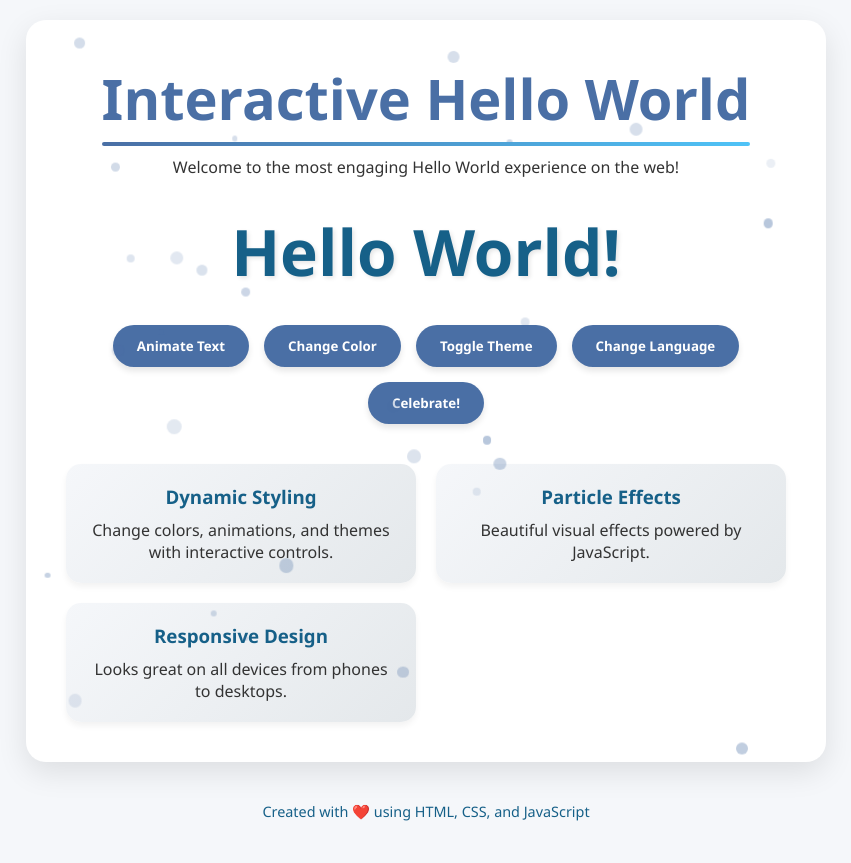
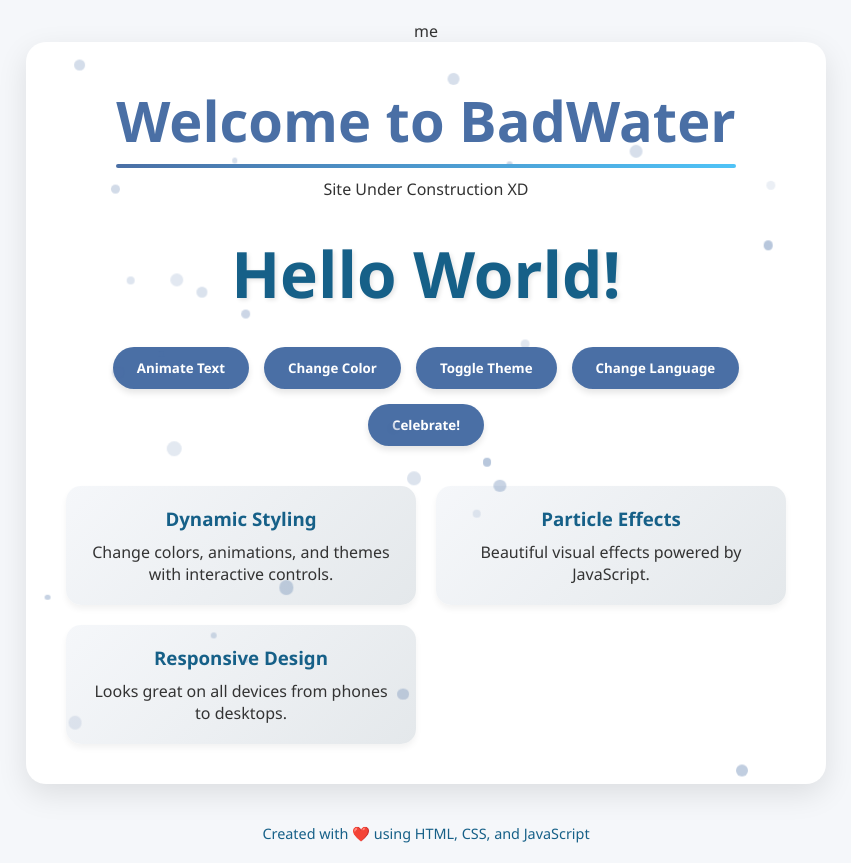
Before and after one commit to AwesomeSno/backontrack, a plain HTML site: page index.html in a window 1280 px wide. Shown: the whole page, without its empty margins (214-1065 px from the left). Before the commit the page ends 841 px from the top, so only its background shows below. Drawn offline with Linux system fonts and the light colour scheme.

Commit message:
Update index.html

```diff
--- a/index.html
+++ b/index.html
@@ -1,4 +1,4 @@
-<!DOCTYPE html>
+me <!DOCTYPE html>
 <html lang="en">
 <head>
     <meta charset="UTF-8">
@@ -161,8 +161,8 @@
 <body>
     <div class="container">
         <div class="particles" id="particles"></div>
-        <h1>Interactive Hello World</h1>
-        <p>Welcome to the most engaging Hello World experience on the web!</p>
+        <h1>Welcome to BadWater</h1>
+        <p>Site Under Construction XD</p>
 
         <div class="hello-world" id="helloWorld">Hello World!</div>
 
```
